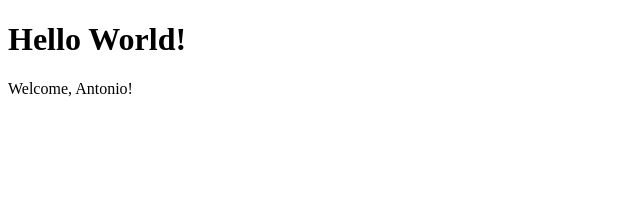
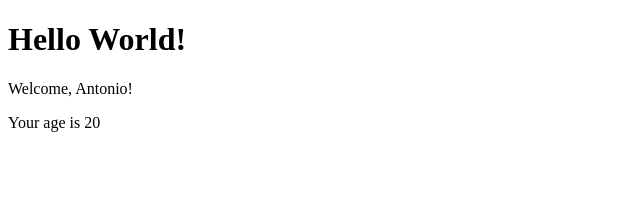
Before and after one commit to Antoniolabbate/COURSE-REACT, a React (Create React App) app in the folder exercise-1/: page / in a window 1280 px wide. Shown: the top 204 px of the page, without its empty margins (0-640 px from the left). Built offline with nearby package versions, Linux system fonts and the light colour scheme.

Commit message:
exercise 10

```diff
--- a/exercise-1/src/App.js
+++ b/exercise-1/src/App.js
@@ -4,7 +4,7 @@ import Welcome from './Welcome';
 export default function App(props) {
   return (
     <>
-    <Welcome name ="Antonio" />
+    <Welcome name ="Antonio" age={20} />
     </>
   );
 }
```
